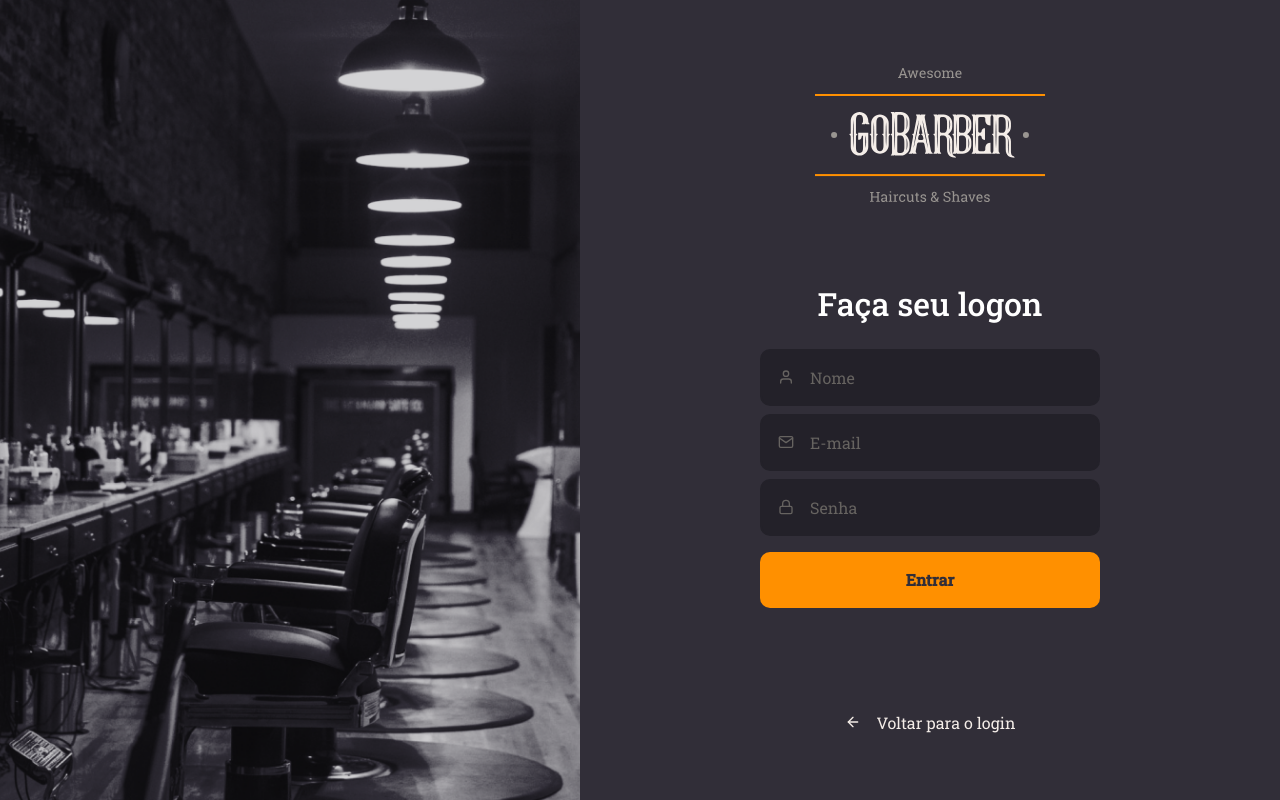
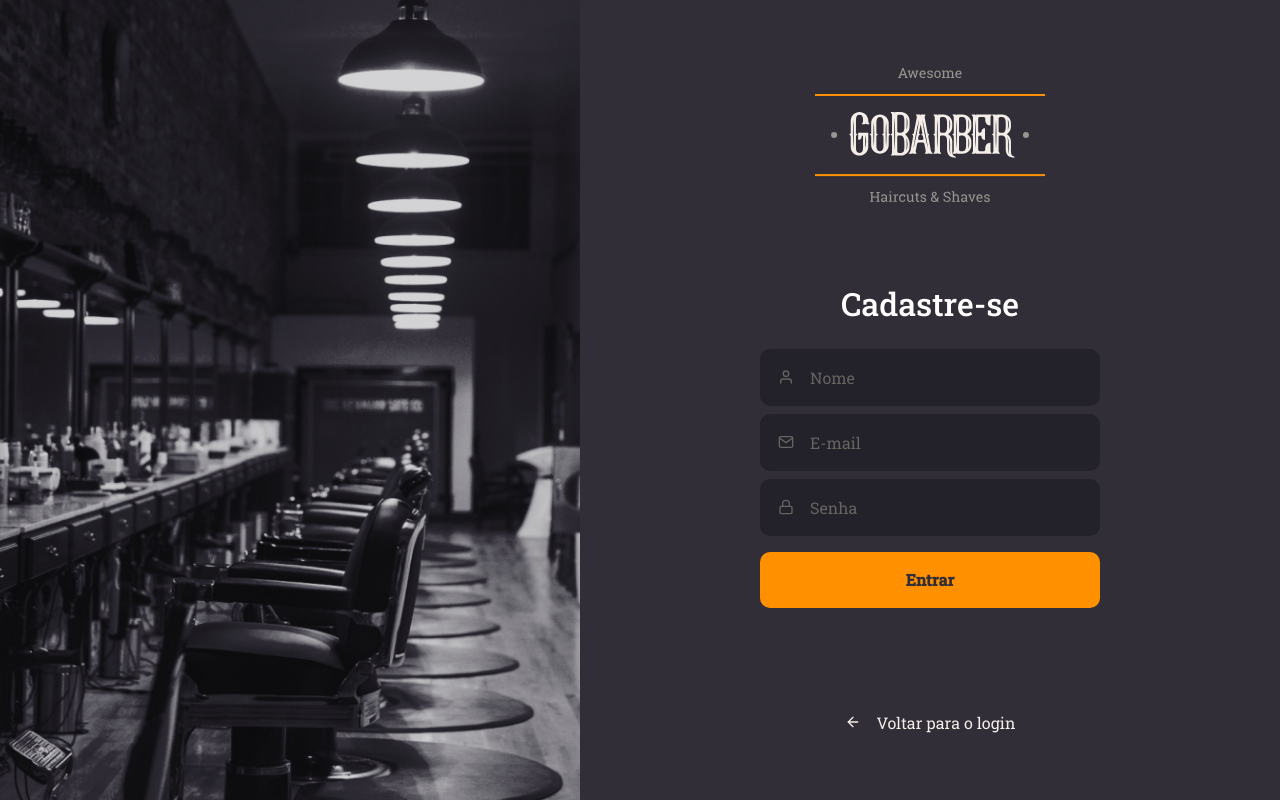
Before and after one commit to tales-garcia/gobarber-frontend, a React (Create React App) app: page /signup in a window 1280 px wide. Built offline with nearby package versions, Linux system fonts and the light colour scheme.

Commit message:
refactor(signin and up): correct spellings

```diff
--- a/src/pages/SignIn/index.tsx
+++ b/src/pages/SignIn/index.tsx
@@ -33,7 +33,7 @@ const SignIn : React.FC = () => {
             });
 
             createToast({
-                title: 'Conta criada com sucesso!',
+                title: 'Logon realizado com sucesso!',
                 type: 'success'
             });
         } catch(e) {
--- a/src/pages/SignUp/index.tsx
+++ b/src/pages/SignUp/index.tsx
@@ -39,7 +39,7 @@ const SignUp : React.FC = () => {
         } catch(e) {
             createToast({
                 title: 'Ocorreu um erro',
-                description: 'Não foi possível criar uma nove conta na aplicação',
+                description: 'Não foi possível criar uma nova conta na aplicação',
                 type: 'error'
             });
         }
@@ -59,7 +59,7 @@ const SignUp : React.FC = () => {
                         validationSchema={validateSchema}
                     >
                         <Form>
-                            <h1>Faça seu logon</h1>
+                            <h1>Cadastre-se</h1>
 
                             <Input
                                 Icon={FiUser}
```
